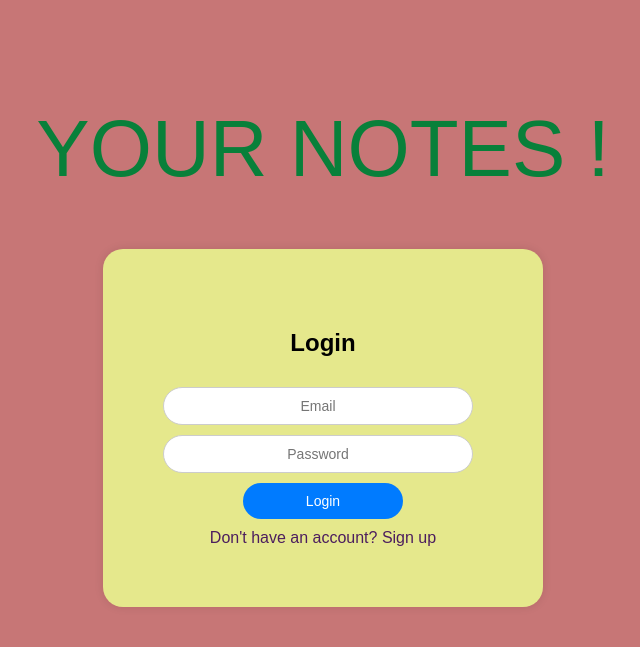
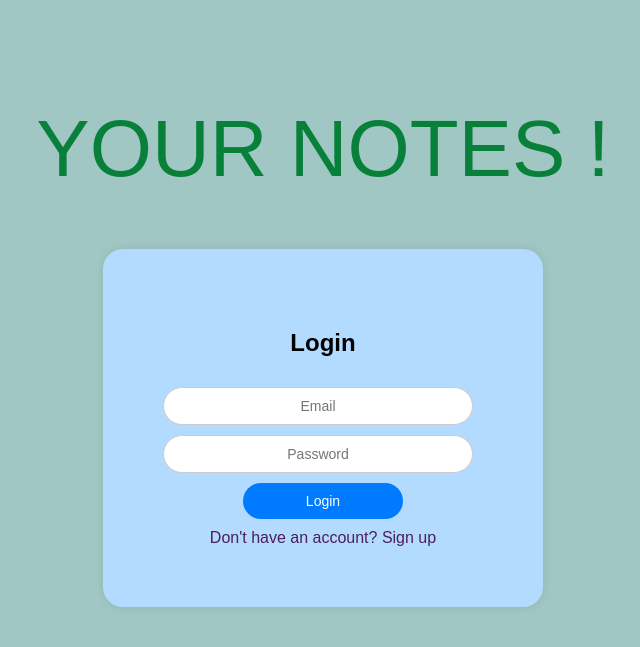
Before and after one commit to Shayazath/notes_app, a Django app: page / in a window 1280 px wide. Shown: the top 647 px of the page, without its empty margins (317-957 px from the left). Run offline with Django 5.2, Linux system fonts and the light colour scheme.

Commit message:
css update

```diff
--- a/myapp/static/css/login.css
+++ b/myapp/static/css/login.css
@@ -1,5 +1,5 @@
 body {
-  background-color: rgb(199, 118, 118);
+  background-color: rgba(27, 120, 114, 0.412);
   display: flex;
   justify-content: center;
   align-items: center;
@@ -21,7 +21,7 @@ h1:hover{
 
 }
 .form-box {
-  background-color: rgb(229, 232, 140);
+  background-color: rgb(179, 219, 255);
   border-radius: 20px;
   display: flex;
   align-items: center;
```
